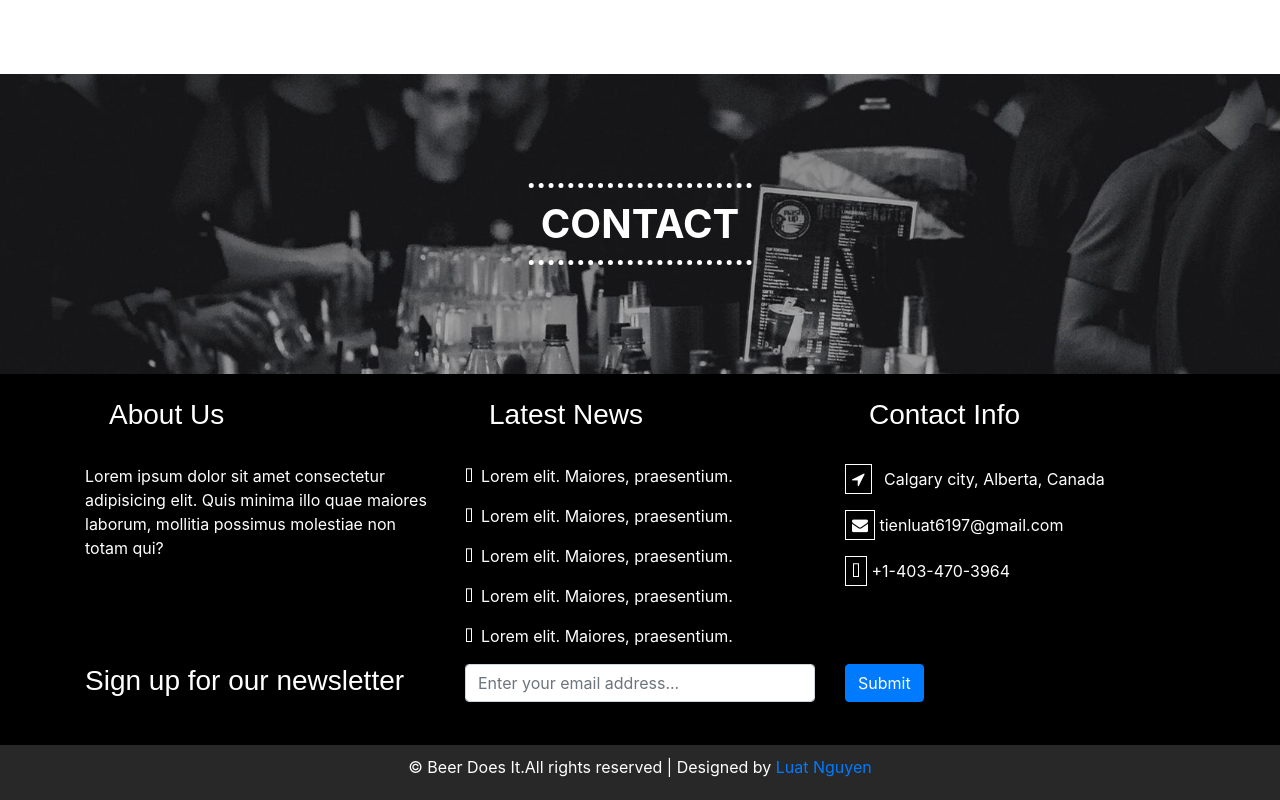
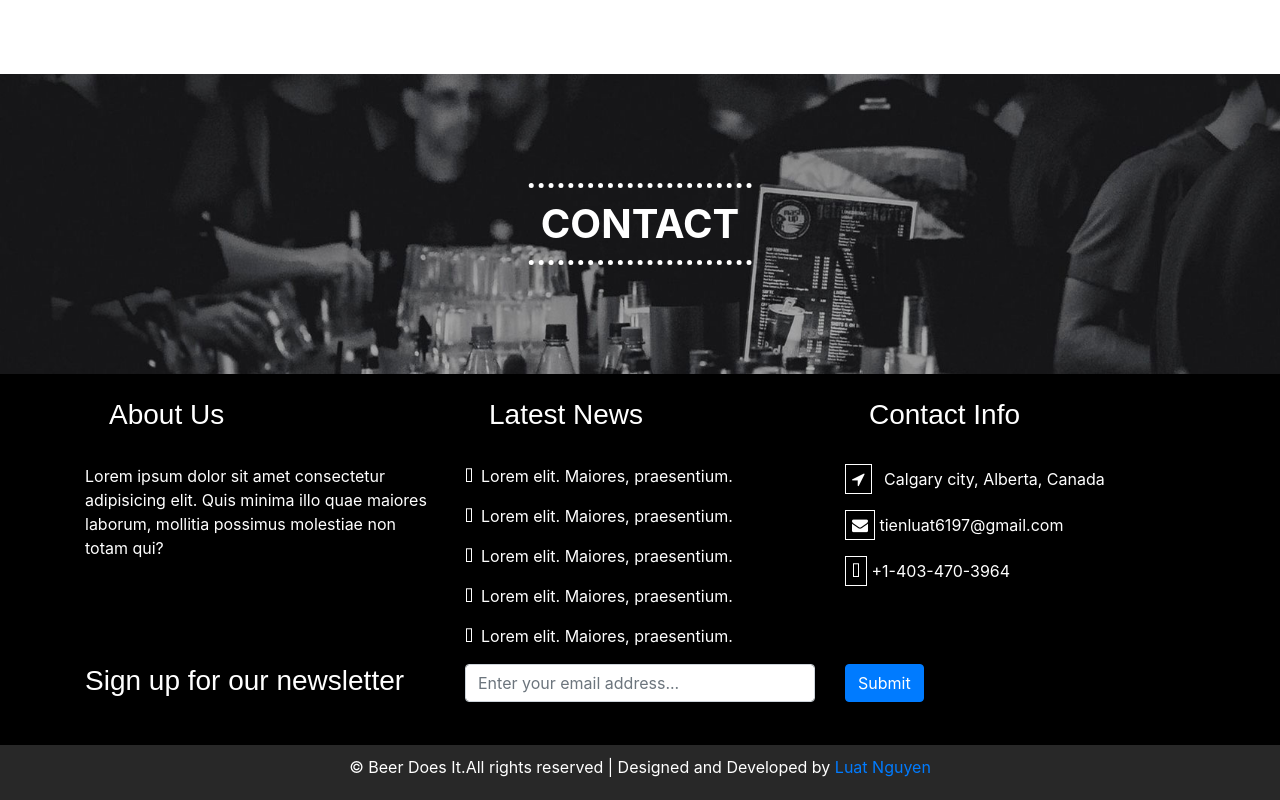
Before and after one commit to LuatNguyenn/Angular-Application, an Angular app: page / in a window 1280 px wide. Shown: the part 4965-5765 px from the top of the page. Built offline with nearby package versions, Linux system fonts and the light colour scheme; a web font is replaced by a local one.

Commit message:
add text

```diff
--- a/src/app/home/footer/footer.component.html
+++ b/src/app/home/footer/footer.component.html
@@ -61,7 +61,7 @@
     </div>
   </div>
   <div class="bottom-footer">
-    <p class="text-center">&copy; Beer Does It.All rights reserved | Designed by <span style="color: #eb1616">
+    <p class="text-center">&copy; Beer Does It.All rights reserved | Designed and Developed by <span style="color: #eb1616">
         <a href="https://www.linkedin.com/in/luat-nguyen-9a4525176/" target="blank" style="text-decoration: none;">Luat
           Nguyen</a></span></p>
   </div>
```
